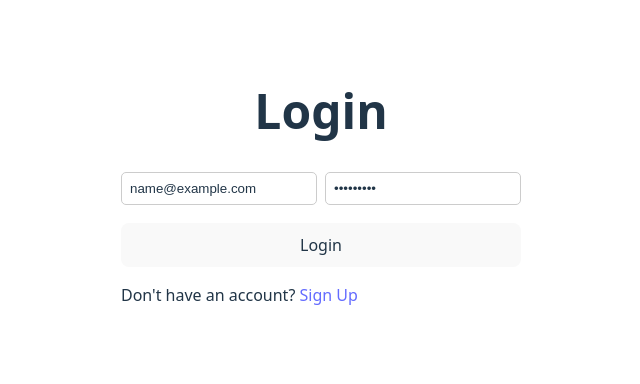
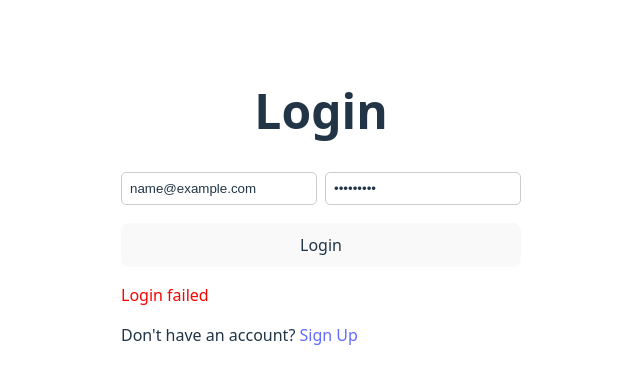
Before and after one commit to princess279/task-manager-frontend, a React (Vite) app: page / in a window 1280 px wide. Both pictures are taken after typing "name@example.com", "Sample123" into the empty fields and a click on the button "Login". Shown: the top 384 px of the page, without its empty margins (319-959 px from the left). Built offline with nearby package versions, Linux system fonts and the light colour scheme; no server answers.

Commit message:
Updated Login.jsx

```diff
--- a/src/pages/Login.jsx
+++ b/src/pages/Login.jsx
@@ -5,27 +5,29 @@ import { useNavigate, Link } from 'react-router-dom';
 function Login() {
   const [email, setEmail] = useState('');
   const [password, setPassword] = useState('');
-  const [loading, setLoading] = useState(false); // optional loading state
+  const [loading, setLoading] = useState(false);
+  const [errorMsg, setErrorMsg] = useState('');
   const navigate = useNavigate();
 
   // Get backend URL from environment variable
-  const API_URL = 'https://tasks-manager-api-vjni.onrender.com/api/auth';
+  const API_URL = import.meta.env.VITE_API_URL; // Ensure this is set in Render and .env locally
 
   const handleLogin = async (e) => {
     e.preventDefault();
     setLoading(true);
+    setErrorMsg('');
 
     try {
       const res = await axios.post(`${API_URL}/login`, { email, password });
 
-      // Save token in localStorage
+      // Store token in localStorage
       localStorage.setItem('token', res.data.token);
 
       // Redirect to dashboard
       navigate('/dashboard');
     } catch (err) {
-      console.error(err.response?.data || err.message);
-      alert(err.response?.data?.message || 'Login failed');
+      console.error("Login error:", err.response?.data || err.message);
+      setErrorMsg(err.response?.data?.message || 'Login failed');
     } finally {
       setLoading(false);
     }
@@ -51,10 +53,21 @@ function Login() {
           required
           style={{ width: '100%', marginBottom: '10px', padding: '8px' }}
         />
-        <button type="submit" style={{ width: '100%', padding: '10px' }} disabled={loading}>
+        <button
+          type="submit"
+          style={{ width: '100%', padding: '10px' }}
+          disabled={loading}
+        >
           {loading ? 'Logging in...' : 'Login'}
         </button>
       </form>
+
+      {errorMsg && (
+        <p style={{ color: 'red', marginTop: '10px' }}>
+          {errorMsg}
+        </p>
+      )}
+
       <p style={{ marginTop: '10px' }}>
         Don't have an account? <Link to="/signup">Sign Up</Link>
       </p>
```
